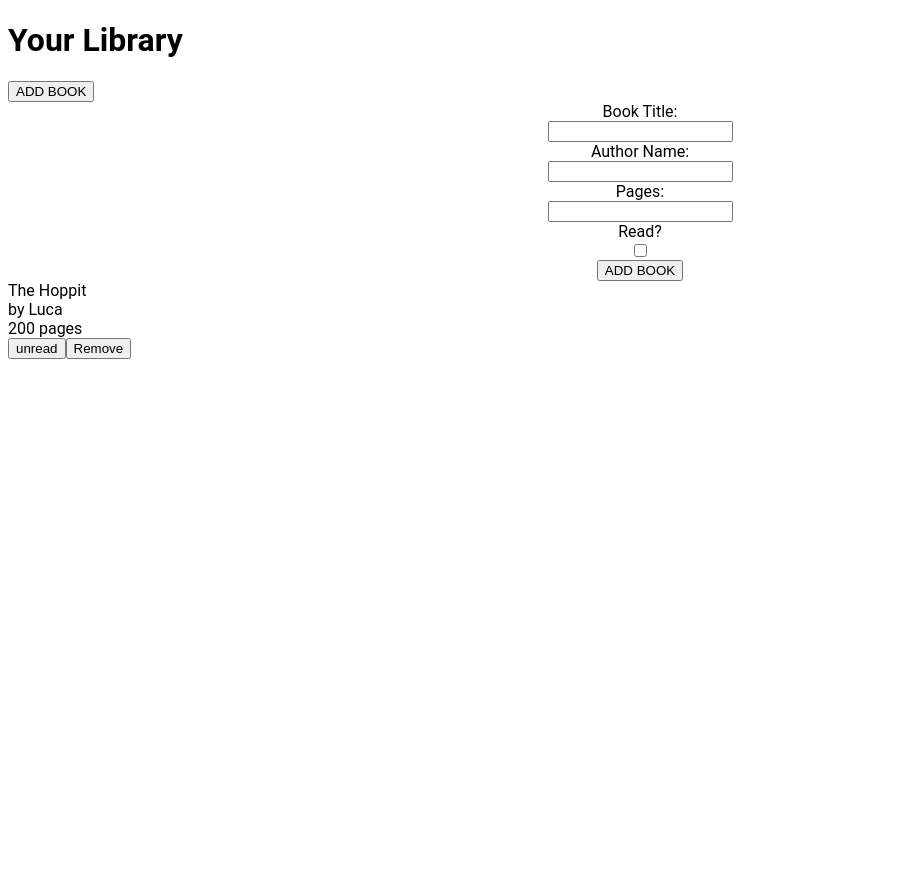
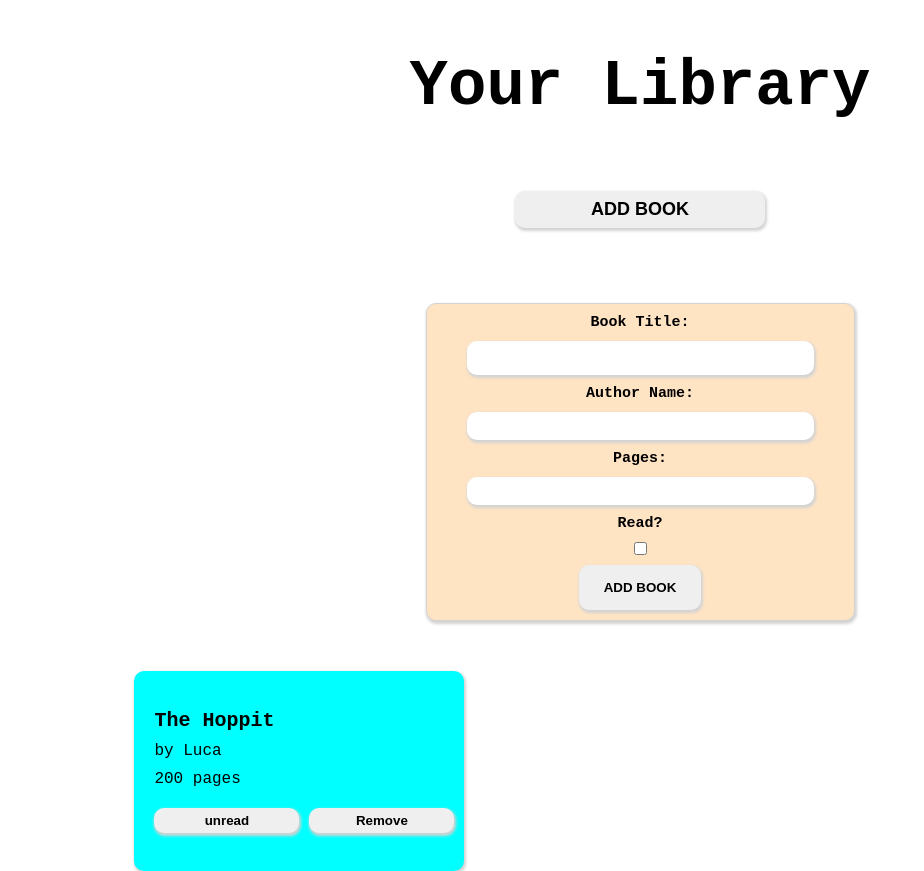
Before and after one commit to lucadedo/Library, a plain HTML site: page index.html in a window 1280 px wide. Both pictures are taken after a click on the button "ADD BOOK". Shown: the whole page, without its empty margins (0-924 px from the left). Before the commit the page ends 800 px from the top, so only its background shows below. Drawn offline with Linux system fonts and the light colour scheme.

Commit message:
Create the whole style for the pages

```diff
--- a/style.css
+++ b/style.css
@@ -1,3 +1,132 @@
 :root {
-    font-family:  'Roboto',sans-serif;
+    font-family:monospace, Roboto,  sans-serif ;
 }
+
+body {
+    height: 100vh;
+}
+
+/* main container */
+.container {
+    display: flex;
+    flex-direction: column;
+    align-items: center;
+}
+
+
+/* header section */
+.header {
+    display: flex;
+    flex-direction: column;
+}
+
+#header-title {
+    font-weight: 600;
+    font-size: 4em;
+    justify-self: center;
+    align-self: center;
+    grid-column: 1 / 4;
+}
+
+/* add book button */
+
+.add-book {
+    padding: 8px 8px;
+    grid-column: 2 / 3;
+    width: 250px;
+    justify-self: center;
+    font-size: 18px;
+    font-weight: 800;
+    margin-bottom: 25px;
+    margin-top: 25px;
+}
+
+button {
+    font-weight: 600;
+    border: 0;
+    border-radius: 10px;
+    box-shadow: 1px 2px 3px 1px lightgrey;
+    cursor: pointer;
+}
+
+/* new book Form style */
+#newBookForm {
+    background-color: bisque;
+    display: flex;
+    flex-direction: column;
+    align-items: center;
+    margin: 50px 0px;
+    padding: 10px 50px;
+    border: 1px solid lightgray;
+    border-radius: 10px;
+    box-shadow: 1px 2px 3px 1px lightgrey;
+}
+label {
+    font-size: 15px;
+    font-weight: 600;
+}
+
+input {
+    margin: 10px;
+    font-size: 15px;
+    border: 0;
+    box-shadow: 1px 2px 3px 1px lightgrey;
+    border-radius: 10px;
+    padding: 5px 10px;
+    font-family: 'Roboto', sans-serif;
+    width: 100%;
+}
+#read {
+    box-shadow: none;
+}
+.newbookSubmit {
+    padding: 15px 25px;
+    font-weight: bold;
+}
+
+/* book list section */
+
+.book-list {
+    display: grid;
+    grid-template-columns: 1fr 1fr 1fr ;
+    grid-template-rows: auto;
+    justify-content: center;
+    gap: 2em;
+    width: 80%;
+
+}
+
+.book-card {
+    display: flex;
+    flex-direction: column;
+    height: 180px;
+    width: 300px;
+    background-color: aqua;
+    border-radius: 13%;
+    justify-self: center;
+    justify-content: center;
+    border-radius: 10px;
+    box-shadow: 1px 2px 3px 1px lightgrey;
+    padding: 10px 10px 10px 20px;
+    gap: 10px;
+}
+#title {
+    font-size: 20px;
+    font-weight: 600;
+}
+
+.btndiv {
+    display: flex;
+    padding-top: 10px;
+    gap: 10px;
+}
+
+.read-book {
+    width: 50%;
+    padding: 5px 5px;
+
+}
+.rm-book {
+    width: 50%;
+    padding: 5px 5px;
+}
```
